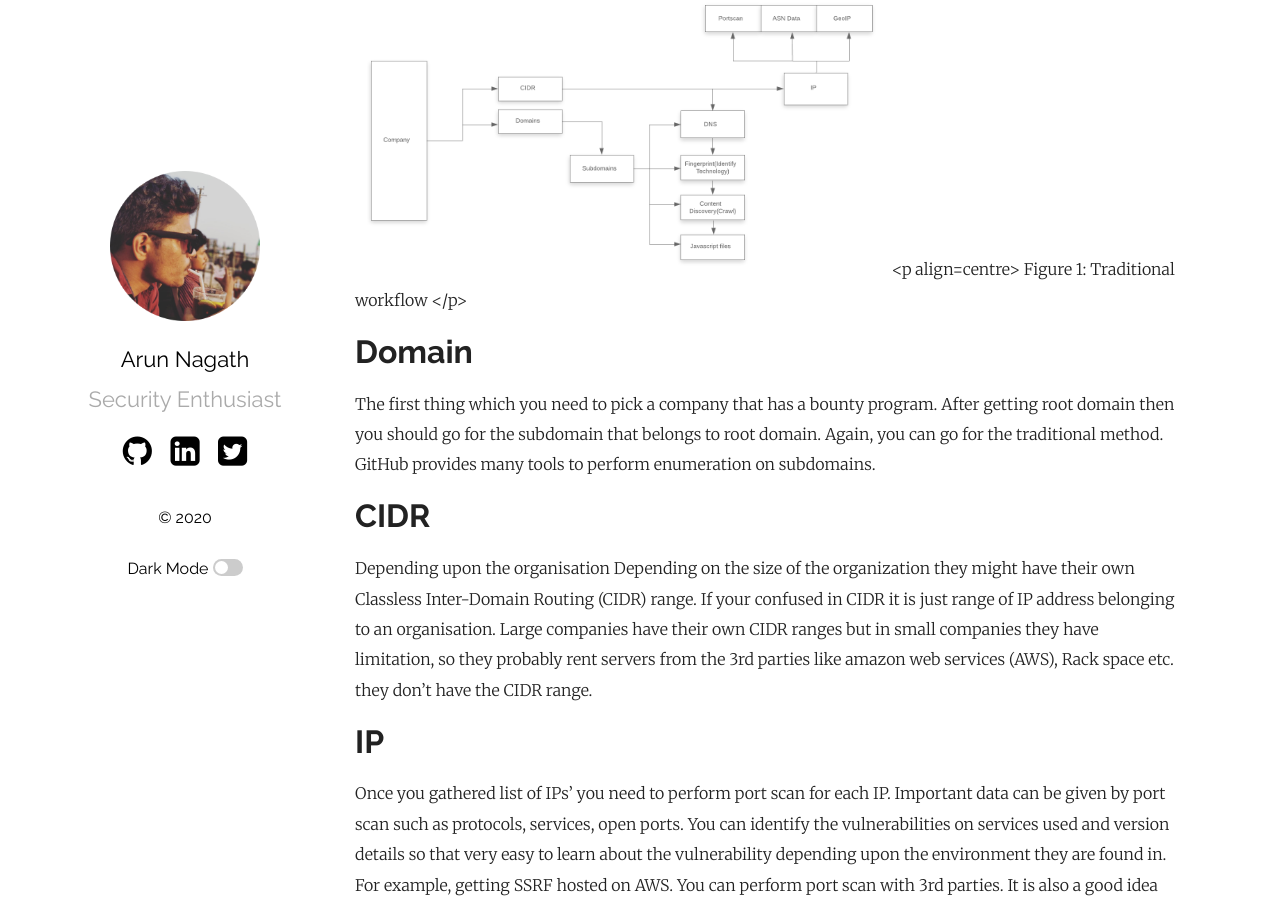
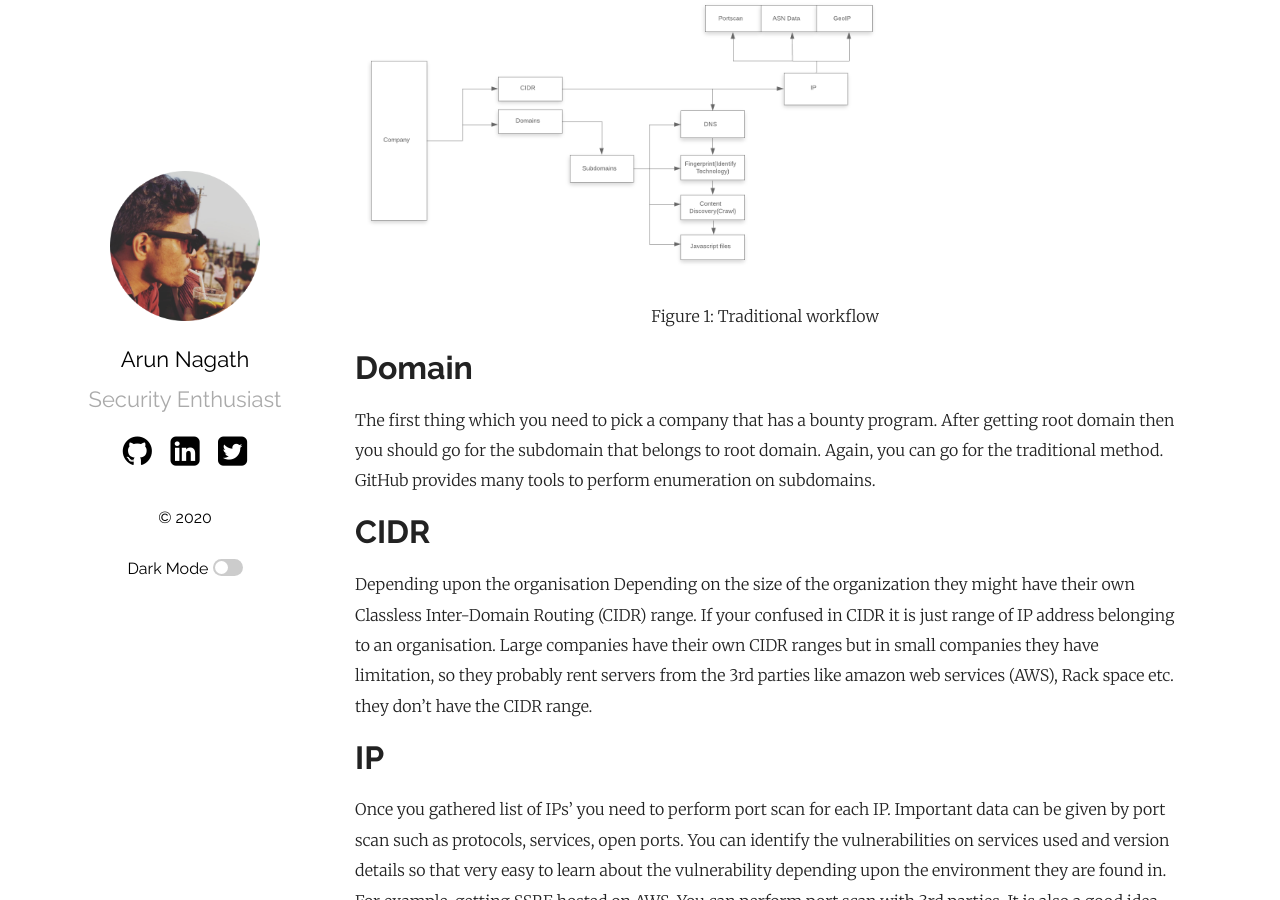
Before and after one commit to samarsault/plainwhite-jekyll, a Jekyll site: the page built from _posts/2020-06-29-My blog.markdown, in a window 1280 px wide and 900 px high, scrolled down 823 px. Built offline with Jekyll 4.4.1, drawn with Linux system fonts in a browser that asks for light colours.

Commit message:
Update 2020-06-29-My blog.markdown

```diff
--- a/_posts/2020-06-29-My blog.markdown
+++ b/_posts/2020-06-29-My blog.markdown
@@ -20,7 +20,7 @@ Why recon!!!
 Traditional workflow for bug bounty looks like this. Here we can see first we are choosing the company, there are may reasons to choose a company some them are bounties, exposure, how they respond etc.
 
 <img height="65%" width="65%" src= "{{ "/assets/Flowchart1.png" | relative_url }}" alt="{{ site.plainwhite.name }}">
-                                 <p align=centre> Figure 1: Traditional workflow </p>
+<p style="text-align:center"> Figure 1: Traditional workflow </p>
 
 # Domain
 The first thing which you need to pick a company that has a bounty program. After getting root domain then you should go for the subdomain that belongs to root domain. Again, you can go for the traditional method. GitHub provides many tools to perform enumeration on subdomains.
```
